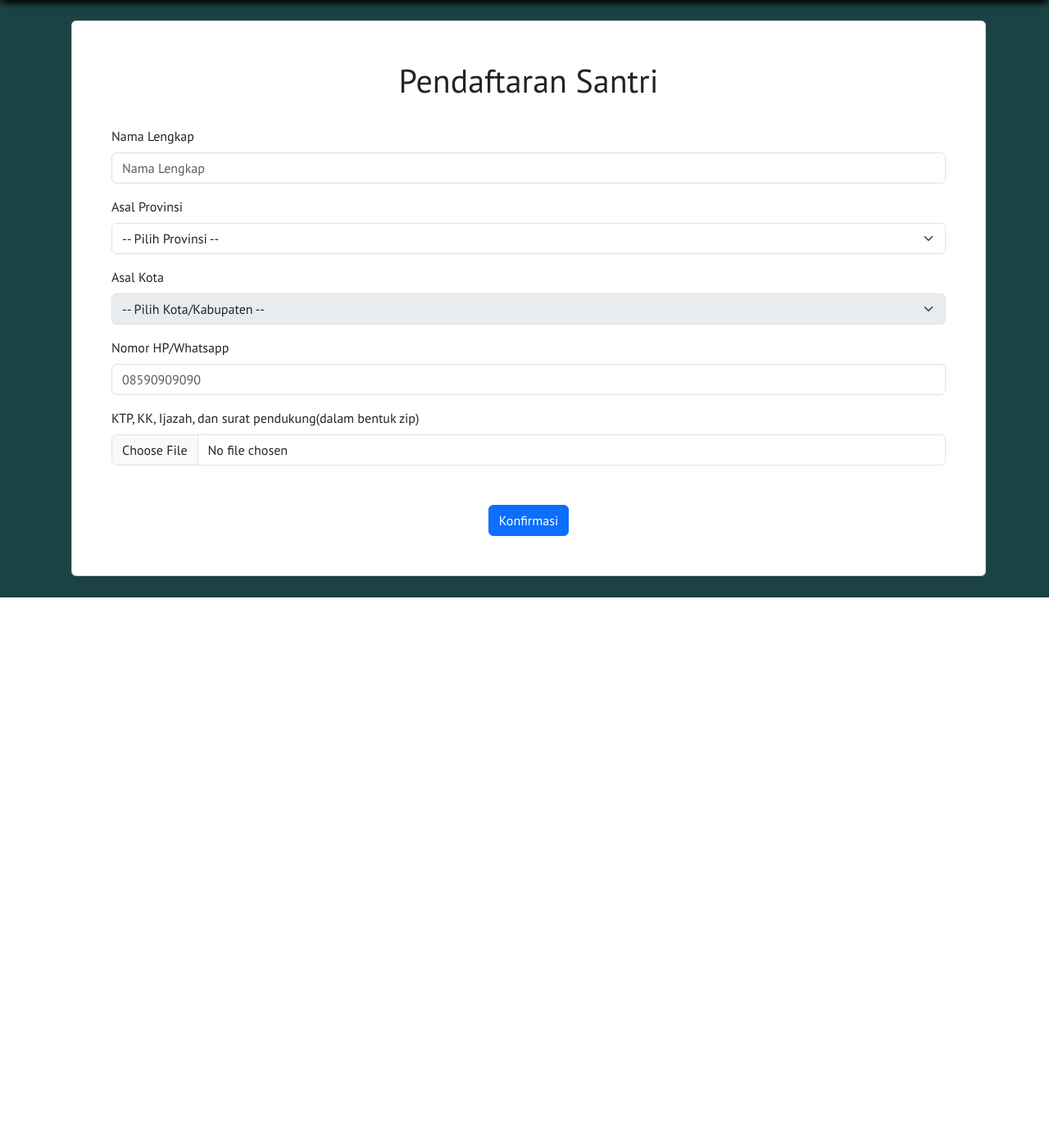
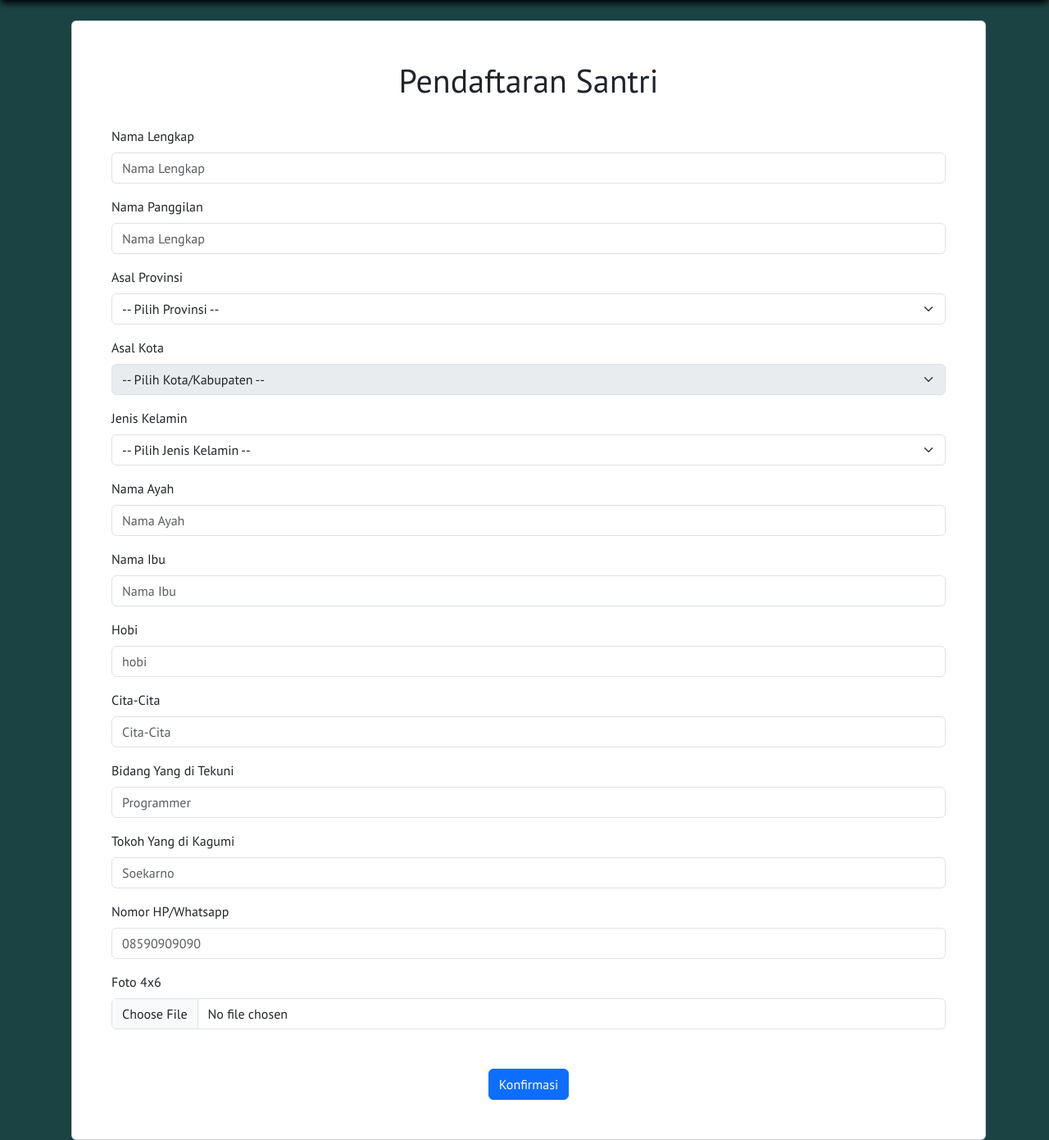
Before and after one commit to Ahuuy/projeck_akhir, a Flask app: page /pendaftaran in a window 1280 px wide. Shown: the part 71-1462 px from the top of the page at 82% size. Before the commit the page ends 800 px from the top, so only its background shows below. Run offline with Flask 3, Linux system fonts and the light colour scheme; some libraries are stand-ins or nearby versions.

Commit message:
Revisi menambahkan beberapa form baru

```diff
--- a/templates/pendaftaran.html
+++ b/templates/pendaftaran.html
@@ -138,6 +138,11 @@
                             placeholder="Nama Lengkap">
                     </div>
                     <div class="mb-3">
+                        <label for="exampleFormControlInput1" class="form-label">Nama Panggilan</label>
+                        <input type="text" class="form-control" id="exampleFormControlInput1"
+                            placeholder="Nama Lengkap">
+                    </div>
+                    <div class="mb-3">
                         <label for="province" class="form-label">Asal Provinsi</label>
                         <select class="form-select" id="province" onchange="fetchCities()">
                             <option value="">-- Pilih Provinsi --</option>
@@ -150,13 +155,50 @@
                         </select>
                     </div>
                     <div class="mb-3">
+                        <label for="gender" class="form-label">Jenis Kelamin</label>
+                        <select class="form-select" id="gender">
+                            <option value="">-- Pilih Jenis Kelamin --</option>
+                            <option value="laki-laki">Laki Laki</option>
+                            <option value="Perempuan">Perempuan</option>
+                        </select>
+                    </div>
+                    <div class="mb-3">
+                        <label for="exampleFormControlInput1" class="form-label">Nama Ayah</label>
+                        <input type="text" class="form-control" id="nama-ayah"
+                            placeholder="Nama Ayah">
+                    </div>
+                    <div class="mb-3">
+                        <label for="exampleFormControlInput1" class="form-label">Nama Ibu</label>
+                        <input type="text" class="form-control" id="exampleFormControlInput1"
+                            placeholder="Nama Ibu">
+                    </div>
+                    <div class="mb-3">
+                        <label for="exampleFormControlInput1" class="form-label">Hobi</label>
+                        <input type="text" class="form-control" id="hobi"
+                            placeholder="hobi">
+                    </div>
+                    <div class="mb-3">
+                        <label for="exampleFormControlInput1" class="form-label">Cita-Cita</label>
+                        <input type="text" class="form-control" id="cita-cita"
+                            placeholder="Cita-Cita">
+                    </div>
+                    <div class="mb-3">
+                        <label for="exampleFormControlInput1" class="form-label">Bidang Yang di Tekuni</label>
+                        <input type="text" class="form-control" id="bidang"
+                            placeholder="Programmer">
+                    </div>
+                    <div class="mb-3">
+                        <label for="exampleFormControlInput1" class="form-label">Tokoh Yang di Kagumi</label>
+                        <input type="text" class="form-control" id="tokoh"
+                            placeholder="Soekarno">
+                    </div>
+                    <div class="mb-3">
                         <label for="exampleFormControlInput1" class="form-label">Nomor HP/Whatsapp</label>
                         <input type="number" class="form-control" id="exampleFormControlInput1"
                             placeholder="08590909090">
                     </div>
                     <div class="mb-3">
-                        <label for="formFile" class="form-label">KTP, KK, Ijazah, dan surat pendukung(dalam bentuk
-                            zip)</label>
+                        <label for="formFile" class="form-label">Foto 4x6</label>
                         <input class="form-control" type="file" id="formFile">
                     </div>
                     <div class="centerdiv">
```
